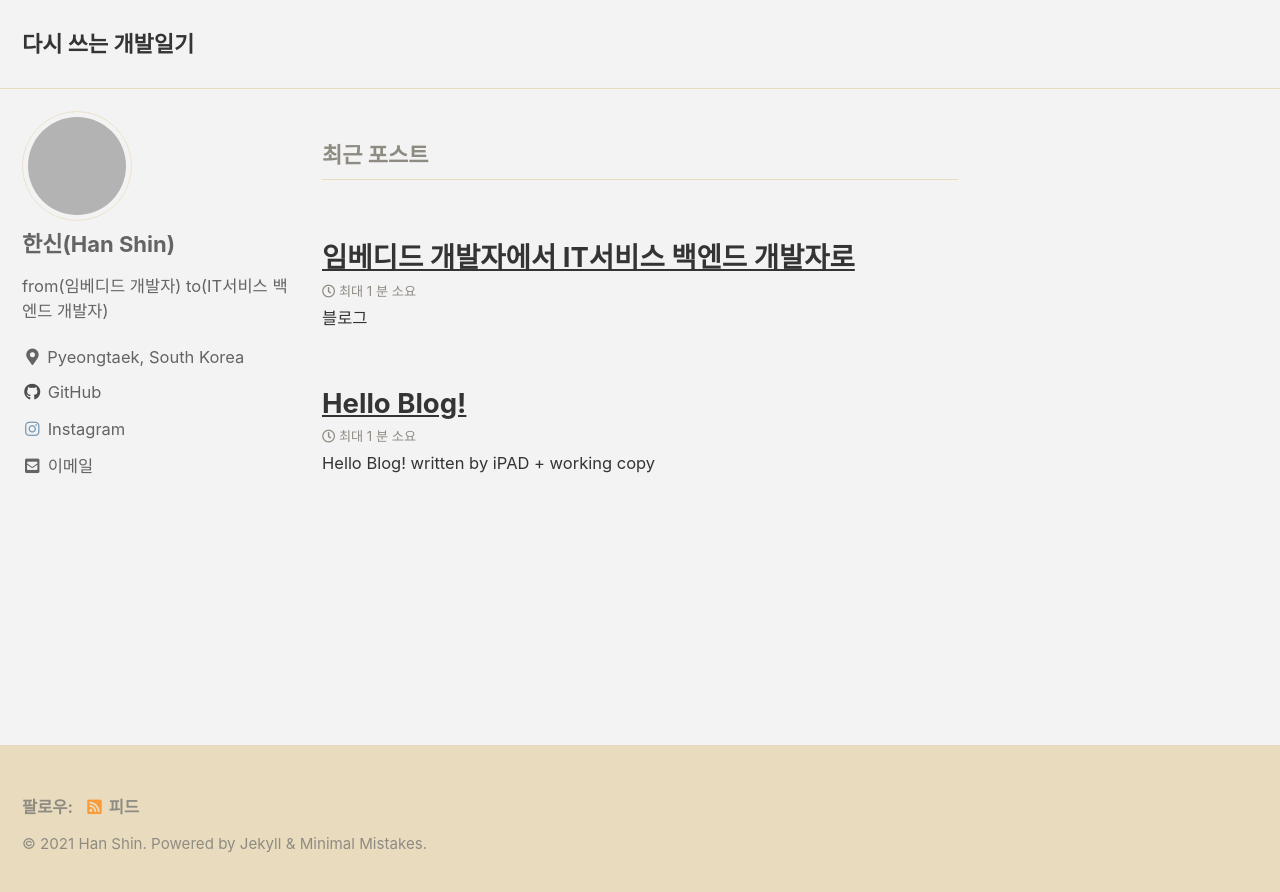
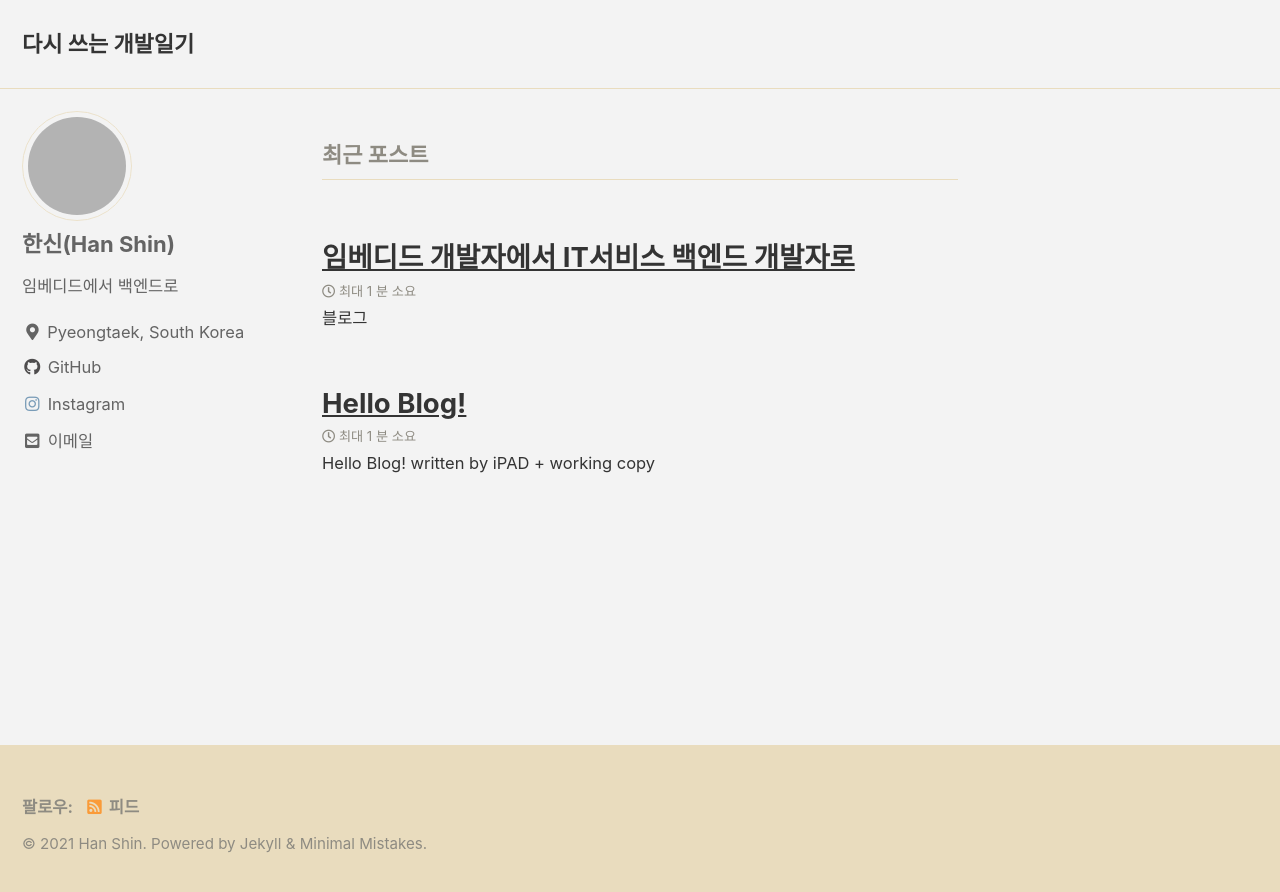
Before and after one commit to ha7sh17/ha7sh17.github.io, a Jekyll site: the page built from index.html, in a window 1280 px wide. Shown: the top 892 px of the page. Built offline with Jekyll 4.4.1, drawn with Linux system fonts in a browser that asks for light colours; cached includes are drawn as plain includes; the list of posts is cut into pages by our own code; grey boxes are pictures that could not be loaded.

Commit message:
changed bio

```diff
--- a/_config.yml
+++ b/_config.yml
@@ -96,7 +96,7 @@ analytics:
 author:
   name             : "한신(Han Shin)"
   avatar           : "https://avatars.githubusercontent.com/u/76147460?v=4"
-  bio              : "from(임베디드 개발자) to(IT서비스 백엔드 개발자)"
+  bio              : "임베디드에서 백엔드로"
   location         : "Pyeongtaek, South Korea"
   email            : "ha7sh17@gmail.com"
   links:
```
